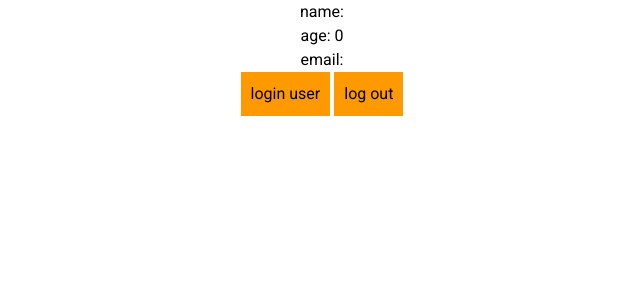
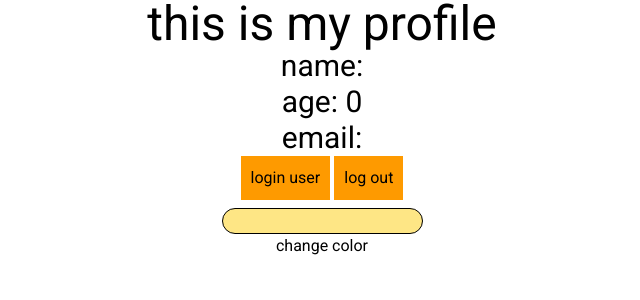
Before and after one commit to Nuelwhiz/signup-login-validation, a React (Vite) app: page / in a window 1280 px wide. Shown: the top 300 px of the page, without its empty margins (318-958 px from the left). Built offline with nearby package versions, Linux system fonts and the light colour scheme.

Commit message:
updating redux toolkit

```diff
--- /dev/null
+++ b/src/features/theme.tsx
@@ -0,0 +1,31 @@
+/* import { createSlice } from "@reduxjs/toolkit";
+const initialStateValue = "";
+
+export const themeSlice = createSlice({
+  name: "theme",
+  initialState: { value: initialStateValue },
+  reducers: {
+    themeChanger: (State, action) => {
+      State.value = action.payload;
+    },
+  },
+});
+export const { themeChanger } = themeSlice.actions;
+export default themeSlice.reducer;
+ */
+
+import { createSlice } from "@reduxjs/toolkit";
+const initialStateValue = "";
+
+export const themeSlice = createSlice({
+  name: "theme",
+  initialState: { value: initialStateValue },
+  reducers: {
+    themeChanger: (State, action) => {
+      State.value = action.payload;
+    },
+  },
+
+});
+export const { themeChanger } = themeSlice.actions;
+export default themeSlice.reducer;
--- a/src/main.tsx
+++ b/src/main.tsx
@@ -4,17 +4,19 @@ import "./index.css";
 import App from "./App.tsx";
 import { configureStore } from "@reduxjs/toolkit";
 import { Provider } from "react-redux";
+
 import { userSlice } from "./features/user.tsx";
+import { themeSlice } from "./features/theme.tsx";
 import Profile from "./profile-log/profile.tsx";
 import Logs from "./profile-log/logs.tsx";
+import Color from "./profile-log/color.tsx";
+import { User } from "lucide-react";
 
-/* interface user{
-  name:string
-} */
-//let user: any;
+
 const store = configureStore({
   reducer: {
     user: userSlice.reducer,
+    theme: themeSlice.reducer,
   },
 });
 
@@ -24,6 +26,7 @@ createRoot(document.getElementById("root")!).render(
       {/*  <App /> */}
       <Profile />
       <Logs />
+      <Color />
     </Provider>
   </StrictMode>,
 );
--- /dev/null
+++ b/src/profile-log/color.tsx
@@ -0,0 +1,32 @@
+import { useState, type ChangeEvent } from "react";
+import { useDispatch } from "react-redux";
+import { themeChanger } from "../features/theme";
+
+export default function Color() {
+  const [color, setColor] = useState<string>("");
+  const dispatch = useDispatch();
+  const changeCol = (event: ChangeEvent<HTMLInputElement>) => {
+    setColor(event.target.value);
+  };
+  //const user = useSelector((state: any) => state.user.value);
+
+  return (
+    <>
+      <div className="flex flex-col items-center w-full  mt-2 ">
+        <input
+          type="text"
+          onChange={changeCol}
+          className="bg-amber-200 border border-b-black rounded-2xl px-2"
+        />
+        <button
+          onClick={() => {
+            dispatch(themeChanger(color));
+          }}
+        >
+          {" "}
+          change color
+        </button>
+      </div>
+    </>
+  );
+}
--- a/src/profile-log/profile.tsx
+++ b/src/profile-log/profile.tsx
@@ -1,17 +1,16 @@
 import { useSelector } from "react-redux";
-/*
-interface user {
-  name: string;
-  age: number;
-  email: string;
-} */
+
 export default function Profile() {
   const user = useSelector((state: any) => state.user.value);
+  const themeChanger = useSelector((state: any) => state.theme.value);
 
   return (
     <>
-      <div className="flex flex-col items-center w-full  ">
-        {" "}
+      <div
+        style={{ background: themeChanger }}
+        className="flex flex-col items-center w-full text-3xl  "
+      >
+        <h1 className="text-5xl">this is my profile</h1>{" "}
         <h1>name: {user.name} </h1>
         <h1>age: {user.age}</h1>
         <h1>email: {user.email}</h1>
```
